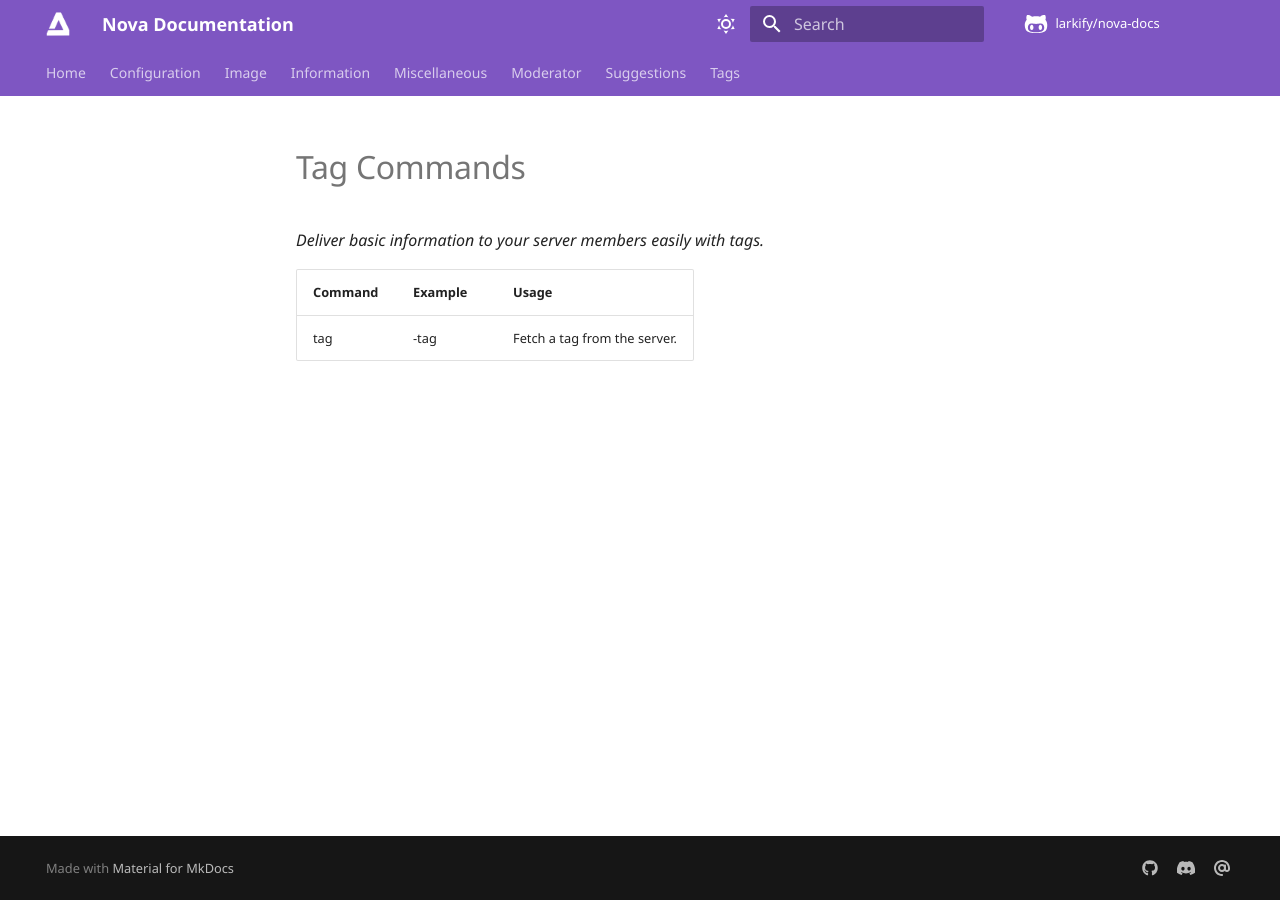
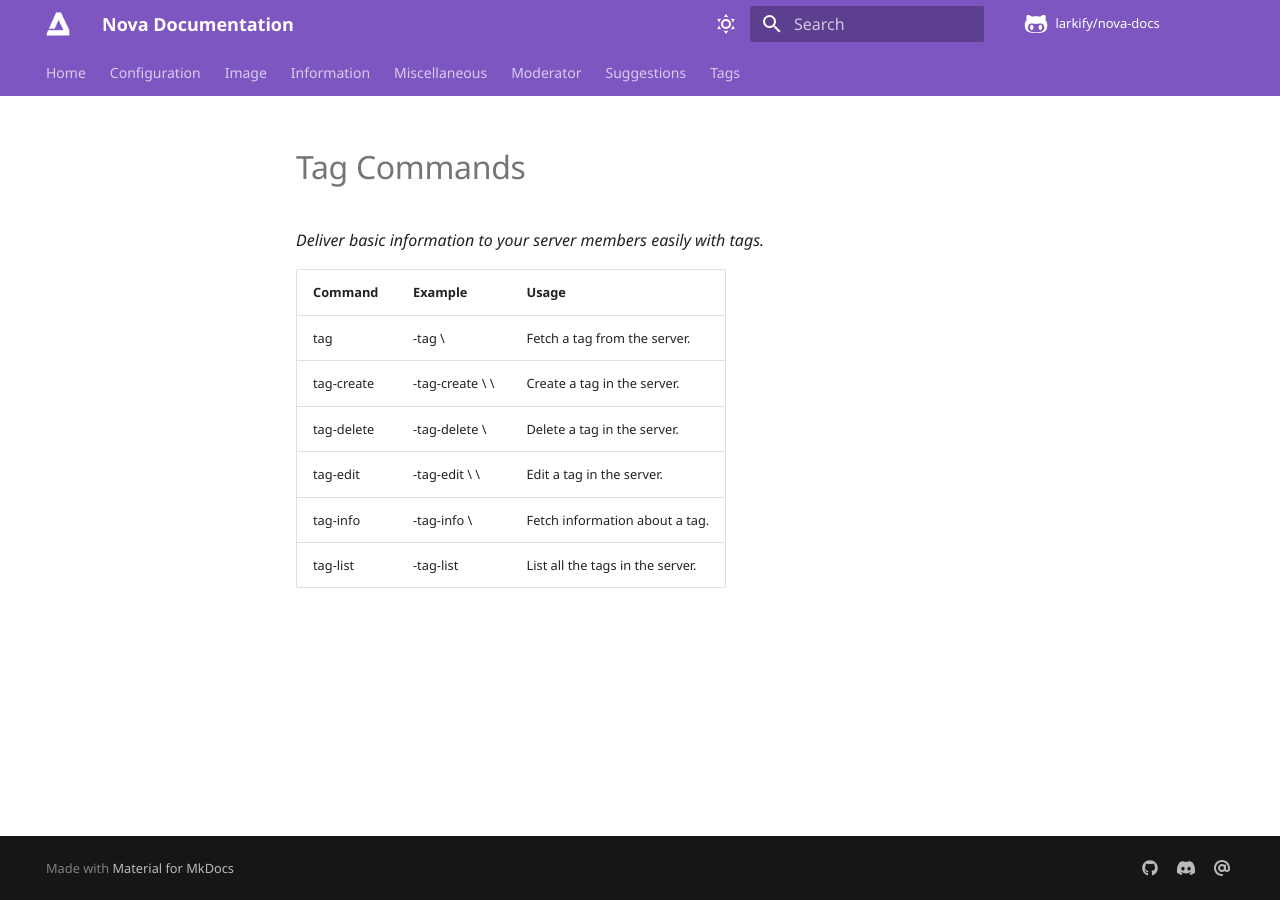
Before and after one commit to Larkify/nova-docs, an MkDocs documentation site: the page built from docs/pages/tags.md, in a window 1280 px wide. Built offline with MkDocs 1.6.1 and Material for MkDocs 9.7.7, drawn with Linux system fonts in a browser that asks for light colours; some web fonts are replaced; comment, search, counter and statistics services are not loaded.

Commit message:
Update tags.md

```diff
--- a/docs/pages/tags.md
+++ b/docs/pages/tags.md
@@ -3,4 +3,9 @@
 
 | Command | Example | Usage |
 | :--- | :--- | :--- |
-| tag | -tag <name> | Fetch a tag from the server.
+| tag | -tag \<name> | Fetch a tag from the server.
+| tag-create | -tag-create \<name> \<response> | Create a tag in the server.
+| tag-delete | -tag-delete \<name> | Delete a tag in the server.
+| tag-edit | -tag-edit \<name> \<response> | Edit a tag in the server.
+| tag-info | -tag-info \<name> | Fetch information about a tag.
+| tag-list | -tag-list | List all the tags in the server.
```
